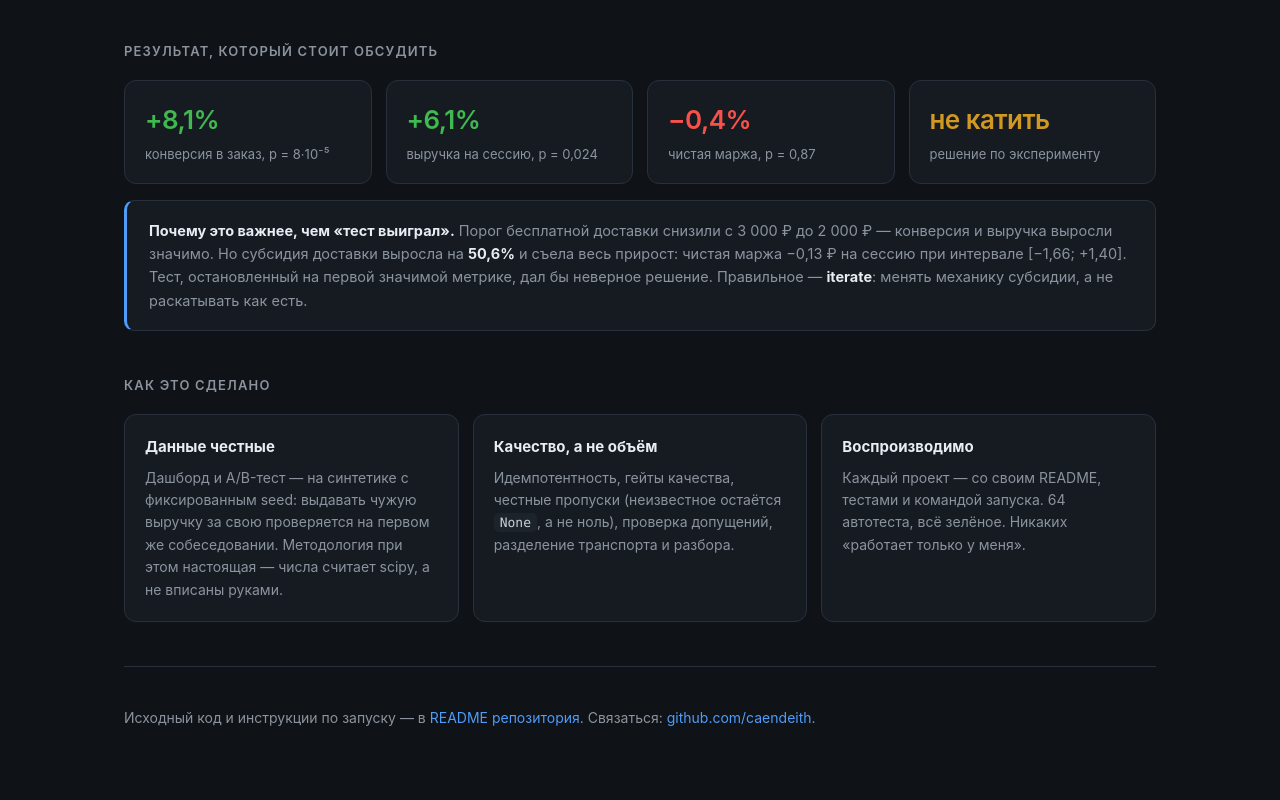
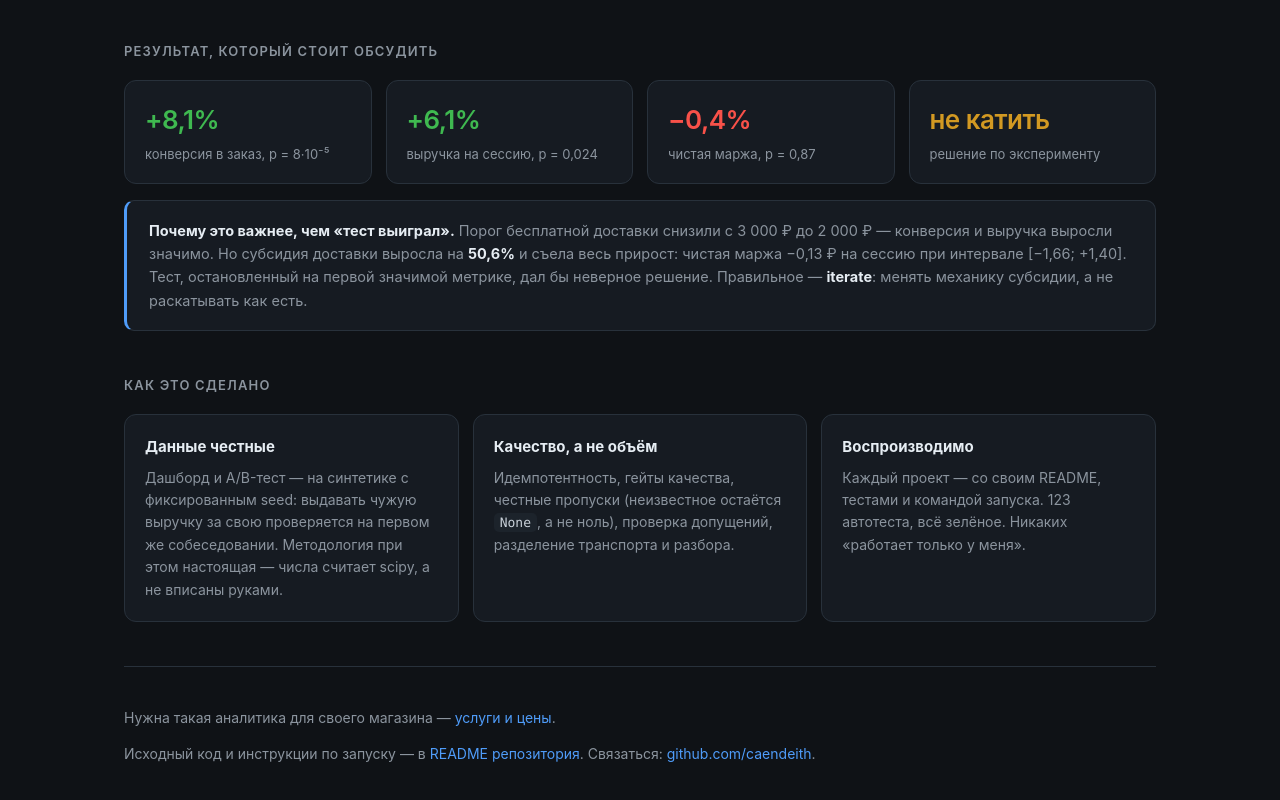
Before and after one commit to caendeith/data-analytics-portfolio, a plain HTML site: page index.html in a window 1280 px wide. Shown: the part 1194-1994 px from the top of the page. Drawn offline with Linux system fonts and the light colour scheme.

Commit message:
Portfolio: 123 tests, link to freelance services

```diff
--- a/index.html
+++ b/index.html
@@ -227,13 +227,14 @@
     </div>
     <div>
       <h4>Воспроизводимо</h4>
-      <p>Каждый проект — со своим README, тестами и командой запуска. 64 автотеста,
+      <p>Каждый проект — со своим README, тестами и командой запуска. 123 автотеста,
       всё зелёное. Никаких «работает только у меня».</p>
     </div>
   </div>
 </section>
 
 <footer>
+  <p style="margin-bottom:8px">Нужна такая аналитика для своего магазина — <a href="https://caendeith.online/">услуги и цены</a>.</p>
   <p>Исходный код и инструкции по запуску — в <a href="README.md">README репозитория</a>.
   Связаться: <a href="https://github.com/caendeith">github.com/caendeith</a>.</p>
 </footer>
```
